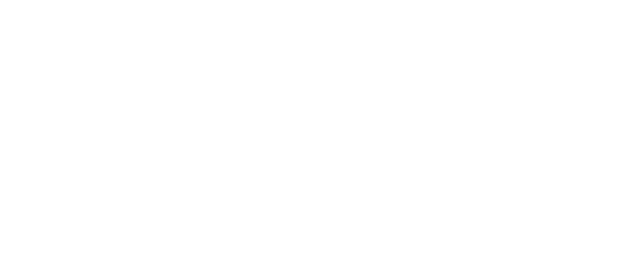
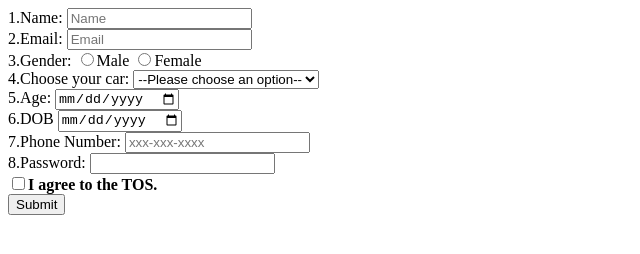
Before and after one commit to acciojob/signup-form-car-Anju1812, a website: page main.html in a window 1280 px wide. Shown: the whole page, without its empty margins (0-640 px from the left). Drawn offline with Linux system fonts and the light colour scheme.

Commit message:
created a submission

```diff
--- a/main.html
+++ b/main.html
@@ -8,7 +8,54 @@
 
 <body>
 	<!-- the entire body must be written by student -->
-    <script type="text/javascript" src="./script.js">
+	<form id="my form" method="post">
+		<div>
+			<label for="name">1.Name:</label>
+			<input type="text" name="name" id="name" placeholder="Name" required>
+		</div>
+		<div>
+			<label for="email">2.Email:</label>
+			<input type="text" name="email" id="email" placeholder="Email" required>
+		</div
+		<div>
+			<label for="gender">3.Gender:</label>
+			<input type="radio" name="gender" id="gender_m" required>Male
+			<input type="radio" name="gender" id="gender_f" required>Female
+		</div>
+		<div>
+			<label for="car brands">4.Choose your car:</label>
+			<select name="car brands" name="car brands" id="car brands" required>
+				<option value="" disabled selected>--Please choose an option--</option>
+				<option>BMW</option>
+				<option>Audi</option>
+				<option>Mercedez</option>
+			</select>
+		</div>
+		<div>
+			<label for="age">5.Age:</label>
+			<input type="date" name="age" id="age" placeholder="Age" required>
+		</div
+		<div>
+			<label for="dob">6.DOB</label>
+			<input type="date" name="dob" id="dob" required>
+		</div>
+		<div>
+			<label for="phone number">7.Phone Number:</label>
+			<input type="tel" name="phone number" id="phone number" placeholder="xxx-xxx-xxxx" required>
+		</div>
+		<div>
+			<label for="password">8.Password:</label>
+			<input type="password" name="password" id="password" required>
+		</div>
+		<div>
+			<label for="Tos"></label>
+			<input type="checkbox" name="Tos" id="Tos"><b>I agree to the TOS.</b>
+		</div>
+	    <div>
+			<button type="submit">Submit</button>
+		</div>
+	</form>
+	<script type="text/javascript" src="./script.js">
 </script>
 
 </body>
```
